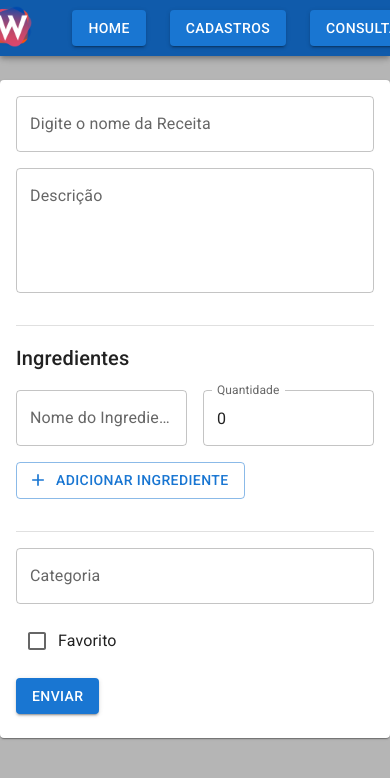
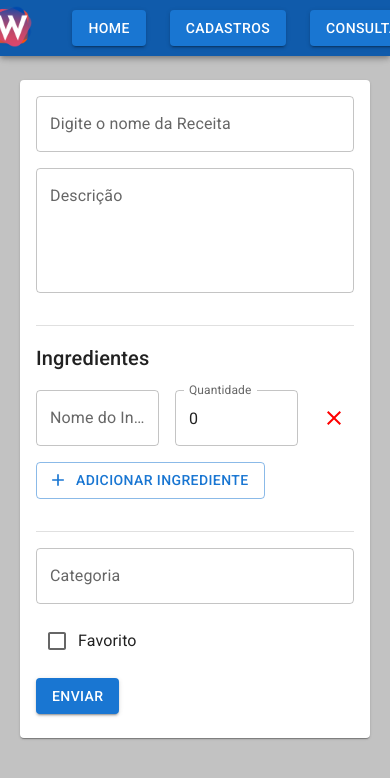
Before and after one commit to g-Trevisan/teste-windel, a React (Vite) app: page /newrecipe in a window 390 px wide. Shown: the top 778 px of the page. Built offline with nearby package versions, Linux system fonts and the light colour scheme.

Commit message:
Ajuste na responsividade do formulario de cad de receitas formrecipe e ajustado funçao de remoçao de ingrediente direto no cadastro

```diff
--- a/src/components/FormRecipe.jsx
+++ b/src/components/FormRecipe.jsx
@@ -1,7 +1,8 @@
 import React, { useState } from 'react';
-import { Box, Button, Card, CardContent, Checkbox, Divider, Snackbar, TextField, Typography, Alert } from '@mui/material';
+import { recipeFetch } from '../axios/config';
+import { Box, Button, Card, CardContent, Checkbox, Divider, Snackbar, TextField, Typography, Alert, IconButton } from '@mui/material';
+import ClearIcon from '@mui/icons-material/Clear';
 import AddIcon from '@mui/icons-material/Add';
-import { recipeFetch } from '../axios/config';
 
 export function FormRecipe() {
   const [formData, setFormData] = useState({
@@ -32,6 +33,11 @@ export function FormRecipe() {
       ingredients: [...formData.ingredients, { name: '', quantity: 0 }],
     });
   };
+
+  const handleRemoveIngredient = (index) => {
+    const newIngredients = formData.ingredients.filter((_, i) => i !== index);
+    setFormData({ ...formData, ingredients: newIngredients});
+  }
 
   const handleCheckboxChange = (e) => {
     setFormData({ ...formData, isFavorite: e.target.checked });
@@ -67,7 +73,11 @@ export function FormRecipe() {
   };
 
   return (
-    <Card sx={{ minWidth: 350, maxWidth: 600, margin: "auto" }}>
+    <Card sx={{
+      minWidth: {xs: 300, sm: 400, md: 500, lg: 600, xl: 700,},
+      maxWidth: {xs: 350, sm: 500, md: 600,lg: 700,xl: 800,},
+      margin: "auto"
+    }}>
       <CardContent>
         <form onSubmit={handleSendRecipe}>
           <TextField
@@ -109,16 +119,18 @@ export function FormRecipe() {
                 name="quantity"
                 value={ingredient.quantity}
                 type="number"
-          inputProps={{ min: 0 }}
+                // inputProps={{ min: 0 }}
                 onChange={(e) => {
                   const value = parseFloat(e.target.value);
-            if (value >= 0) {
-              handleIngredientChange(index, e);
-            }
+                  // if (value >= 0) {handleIngredientChange(index, e);}
+                  value >= 0 ? handleIngredientChange(index, e) : null
                 }}
                 variant="outlined"
                 fullWidth
               />
+              <IconButton  disableRipple onClick={() => handleRemoveIngredient(index)}>
+                <ClearIcon sx={{color:"red"}}/>
+              </IconButton>
 
             </Box>
           ))}
--- a/src/routes/ListRecipes.jsx
+++ b/src/routes/ListRecipes.jsx
@@ -27,7 +27,7 @@ export const ListRecipes = () => {
     };
 
     useEffect(() => {
-        getRecipes()
+        getRecipes() //executa a comunicaçao com a api sempre que a página é recarregada
     },[])
 
     return (
@@ -39,7 +39,7 @@ export const ListRecipes = () => {
                 padding: 4
             }}>
                 {recipes.map(recipe => (
-                    <Grid item xs={12} sm={12} md={6} lg={4} xl={3} key={recipe.id}>
+                    <Grid item xs={12} sm={12} md={6} lg={4} xl={4} key={recipe.id}>
                         <RecipeCard
                             recipeId={recipe.id}
                             name={recipe.name}
--- a/src/styles/Global.css
+++ b/src/styles/Global.css
@@ -17,7 +17,7 @@
 
 body{
     -webkit-font-smoothing: antialiased;
-    background-color: #b5b5b5;
+    background-color: #c2c2c2;
     /* background: linear-gradient(135deg, #000000, #1a1a2e, #0f0c29); */
     /* background: linear-gradient(135deg, #000000, rgb(16, 16, 16), #181818,#181818,#141414); */
 
```
Lines whose indentation alone changed are shown as unchanged.
